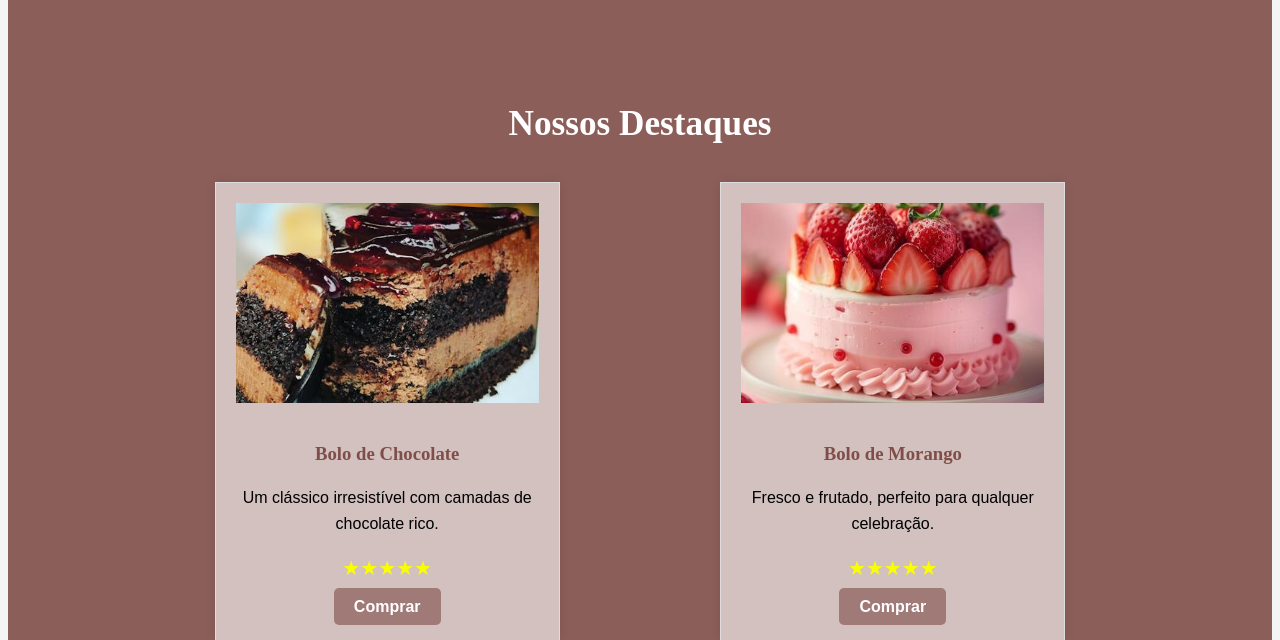
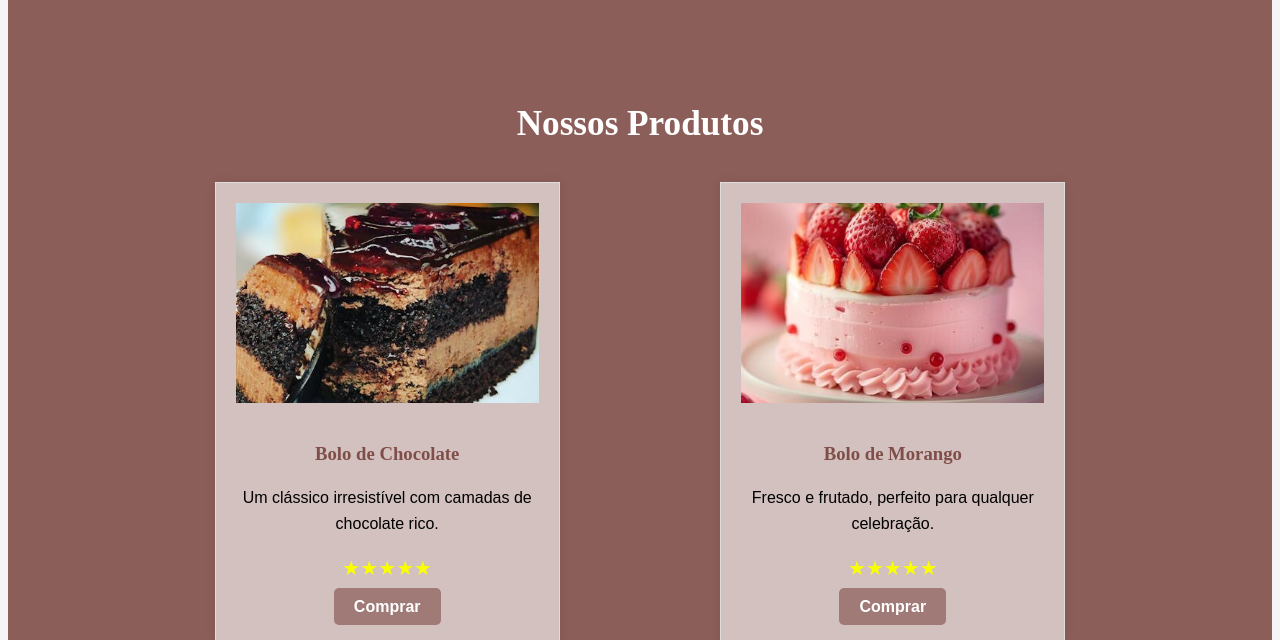
Before and after one commit to SarahCMSilva/confeitaria-sempre-doce, a Flask app: page /cardapio in a window 1280 px wide. Shown: the part 680-1320 px from the top of the page. Run offline with Flask 3, Linux system fonts and the light colour scheme.

Commit message:
Add files via upload

```diff
--- a/templates/cardapio.html
+++ b/templates/cardapio.html
@@ -86,7 +86,7 @@
     </section>
     <section class="menu">
         <div class="container">
-            <h2 class="cardapio-title">Nossos Destaques</h2>
+            <h2 class="cardapio-title">Nossos Produtos</h2>
             <div class="menu-items">
                 <div class="menu-item">
                     <img src="{{ url_for('static', filename='img/bolo-de-chocolate.jpeg') }}" alt="Bolo de Chocolate">
```
